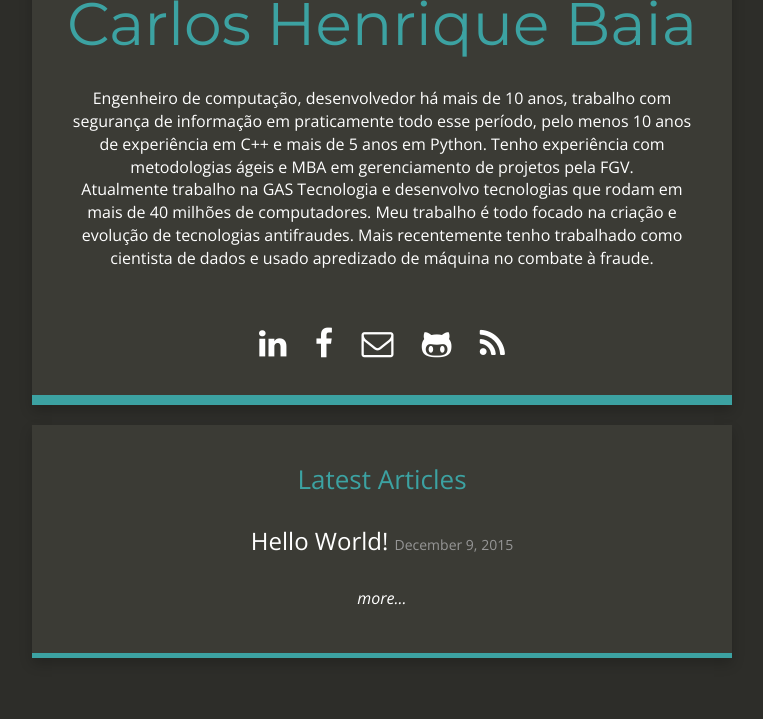
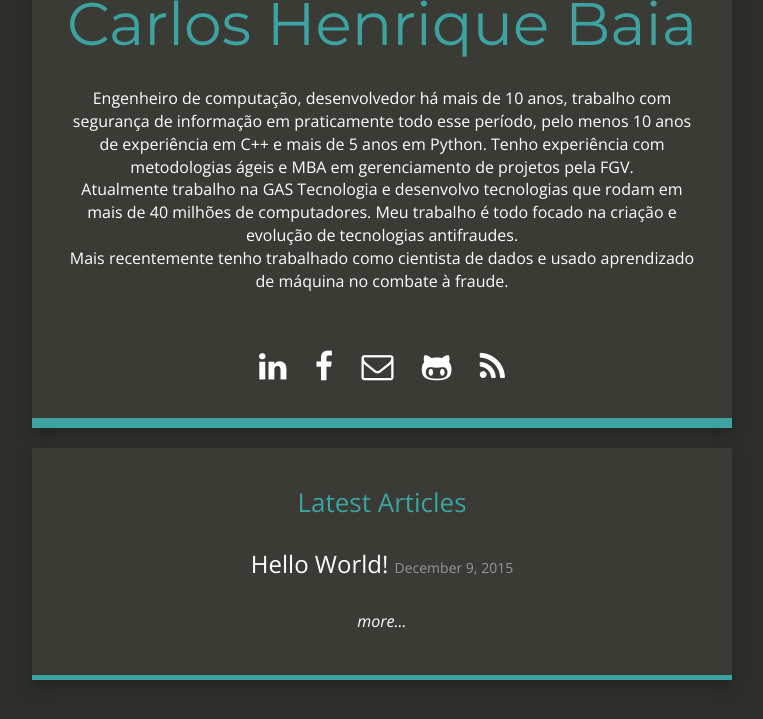
Before and after one commit to carlosbaia/carlosbaia.github.io, a Jekyll site: the page built from index.html, in a window 1280 px wide, cut to the strip 174-893 px from the top of the page. Shown: the whole strip, without its empty margins (258-1021 px from the left). Built offline with Jekyll 4.4.1, drawn with Linux system fonts in a browser that asks for light colours; nearby versions of some CDN libraries; Markdown is read by kramdown in place of the engine named in the settings.

Commit message:
Update _config.yml

```diff
--- a/_config.yml
+++ b/_config.yml
@@ -4,7 +4,7 @@
 description: "Carlos Henrique Baia`s personal page"
 baseurl: ""
 url: "http://carlosbaia.com/"
-title_description: "Engenheiro de computação, desenvolvedor há mais de 10 anos, trabalho com segurança de informação em praticamente todo esse período, pelo menos 10 anos de experiência em C++ e mais de 5 anos em Python. Tenho experiência com metodologias ágeis e MBA em gerenciamento de projetos pela FGV.<br>Atualmente trabalho na GAS Tecnologia e desenvolvo tecnologias que rodam em mais de 40 milhões de computadores. Meu trabalho é todo focado na criação e evolução de tecnologias antifraudes. Mais recentemente tenho trabalhado como cientista de dados e usado apredizado de máquina no combate à fraude."
+title_description: "Engenheiro de computação, desenvolvedor há mais de 10 anos, trabalho com segurança de informação em praticamente todo esse período, pelo menos 10 anos de experiência em C++ e mais de 5 anos em Python. Tenho experiência com metodologias ágeis e MBA em gerenciamento de projetos pela FGV.<br>Atualmente trabalho na GAS Tecnologia e desenvolvo tecnologias que rodam em mais de 40 milhões de computadores. Meu trabalho é todo focado na criação e evolução de tecnologias antifraudes.<br>Mais recentemente tenho trabalhado como cientista de dados e usado aprendizado de máquina no combate à fraude."
 
 title_image: "https://s.gravatar.com/avatar/a094eb0d6a2614158242087840f2a7d7?s=200"
 google_analytics: "UA-71213574-1"
```
